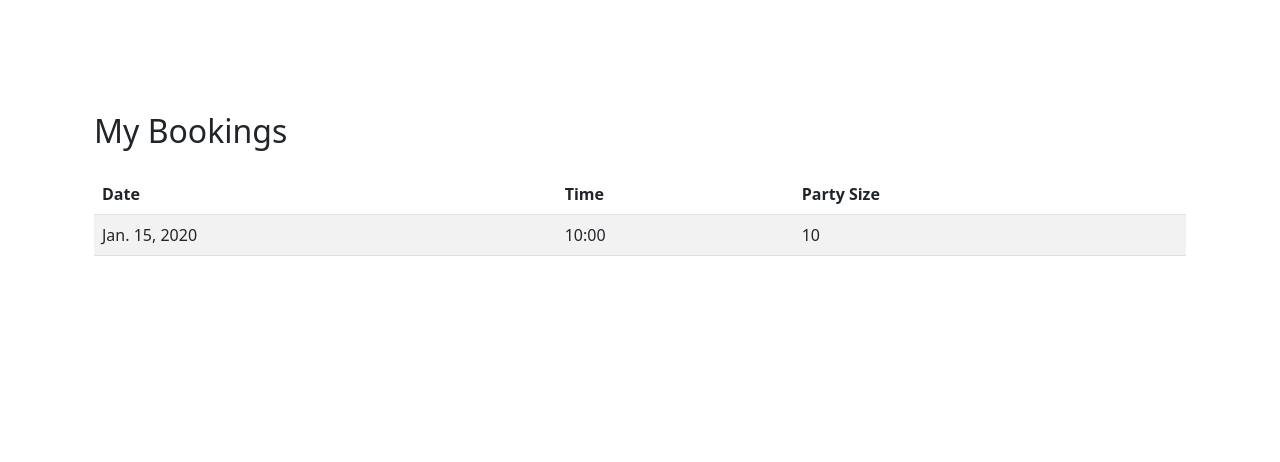
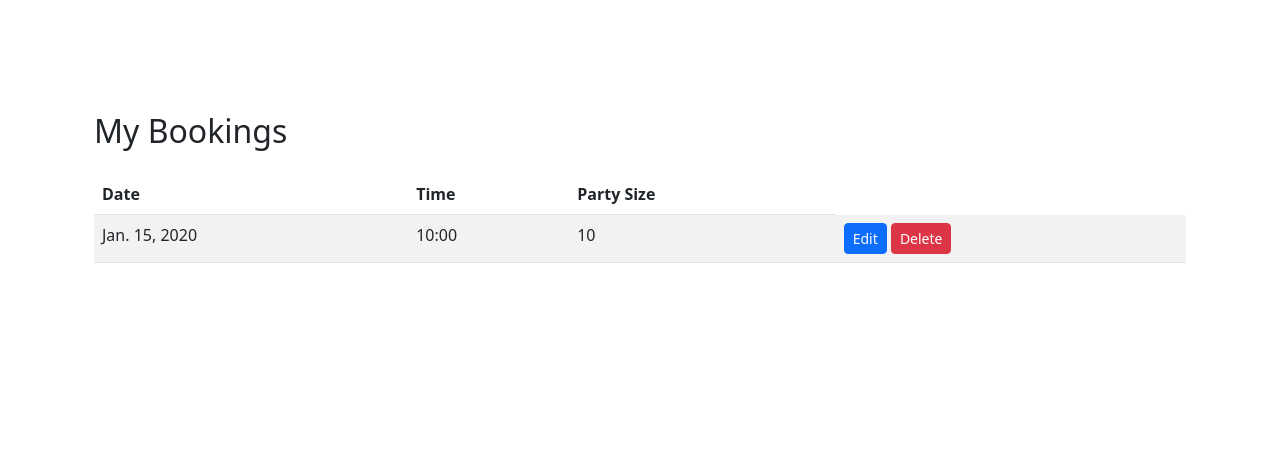
Before and after one commit to andreaspe76/Portfolio_Project_4, a Django app: page /my_bookings/ in a window 1280 px wide. Shown: the part 56-518 px from the top of the page. Run offline with Django 4.2, Linux system fonts and the light colour scheme; a user stored in the database is signed in; tables that the repository leaves empty hold one stand-in row (values such as "Sample post").

Commit message:
Update booking_list.html with edit & delete buttons

```diff
--- a/bookings/templates/bookings/booking_list.html
+++ b/bookings/templates/bookings/booking_list.html
@@ -19,6 +19,10 @@
         <td>{{ booking.date }}</td>
         <td>{{ booking.time|time:"H:i" }}</td>
         <td>{{ booking.party_size }}</td>
+        <td>
+          <a href="{% url 'booking_update' booking.pk %}" class="btn btn-primary btn-sm">Edit</a>
+          <a href="{% url 'booking_delete' booking.pk %}" class="btn btn-danger btn-sm">Delete</a>
+        </td>
       </tr>
       {% endfor %}
     </tbody>
```
